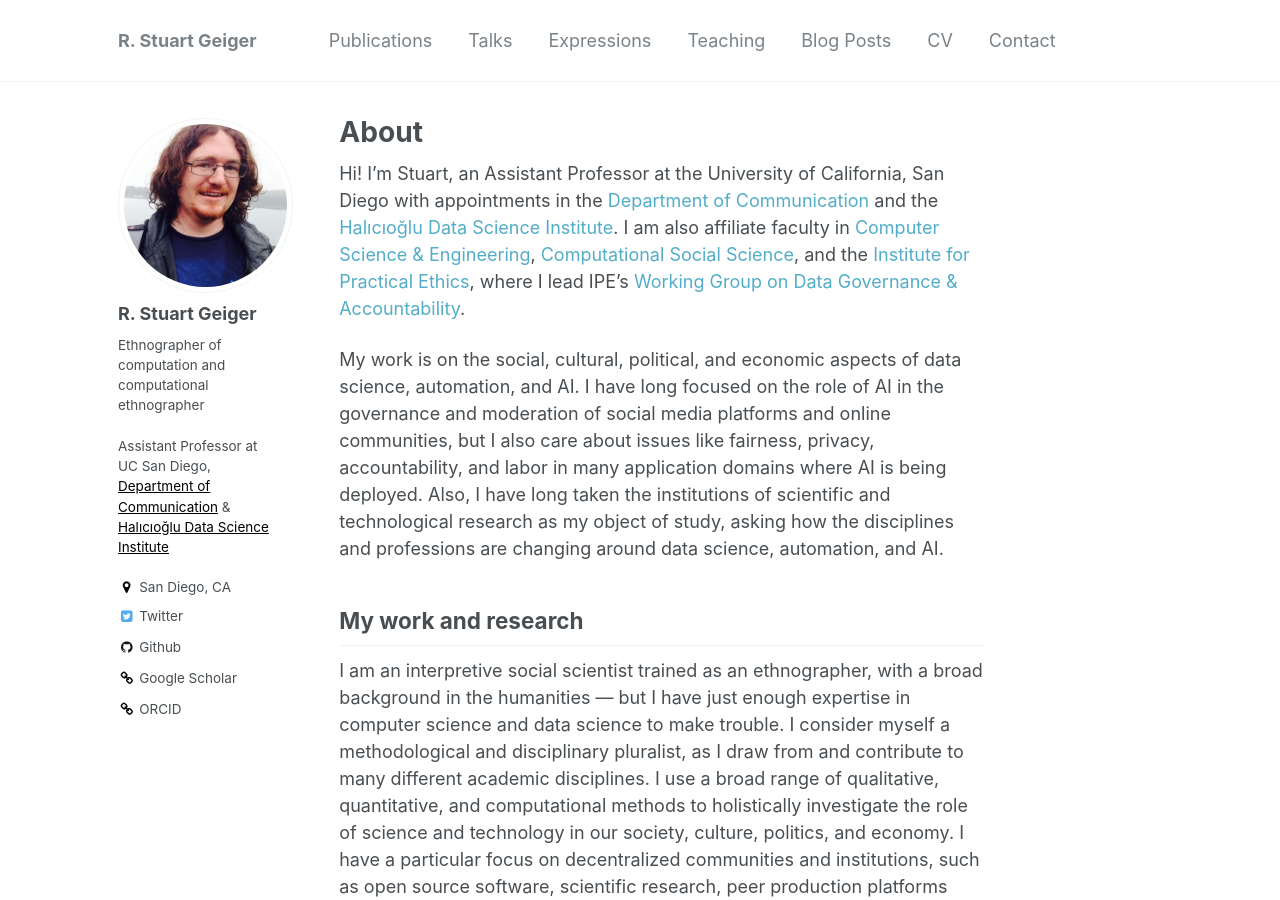
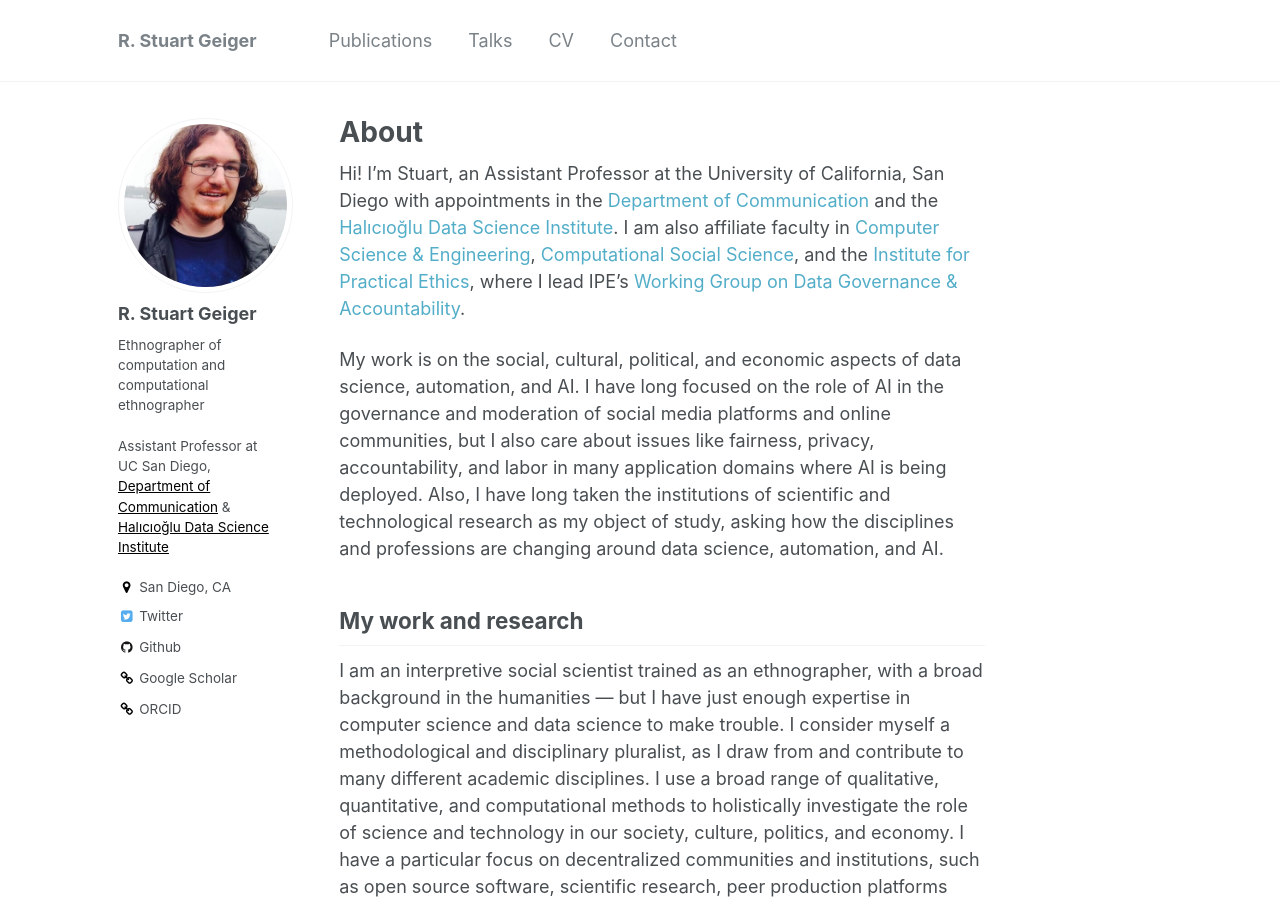
Before and after one commit to Yuxin-Zhang-Jasmine/Yuxin-Zhang-Jasmine.github.io, a Jekyll site: the page built from _pages/about.md, in a window 1280 px wide and 900 px high. Built offline with Jekyll 4.4.1, drawn with Linux system fonts in a browser that asks for light colours.

Commit message:
Update navigation.yml
delete the useless columns

```diff
--- a/_data/navigation.yml
+++ b/_data/navigation.yml
@@ -6,15 +6,6 @@ main:
   - title: "Talks"
     url: /talks/
 
-  - title: "Expressions"
-    url: /expressions/
-
-  - title: "Teaching"
-    url: /teaching/
-
-  - title: "Blog Posts"
-    url: /year-archive/
-
   - title: "CV"
     url: /cv/
 
```
